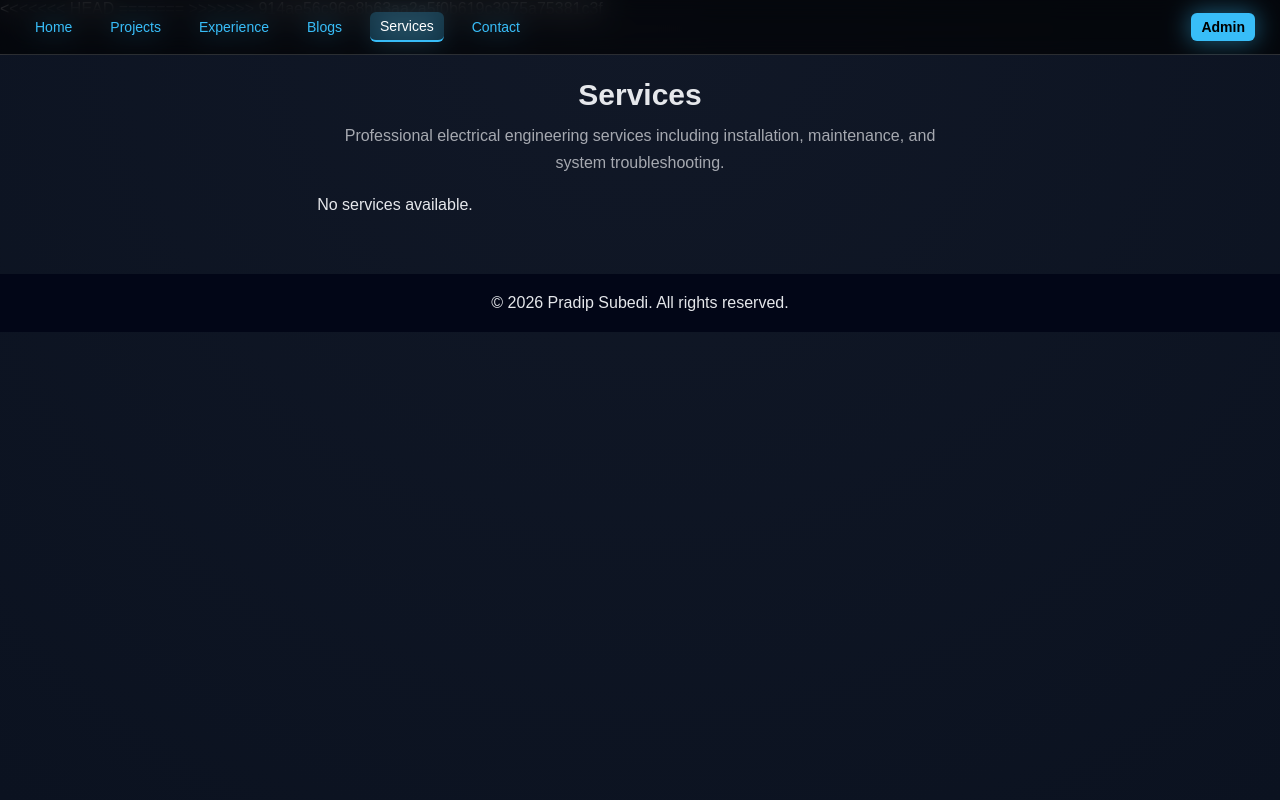
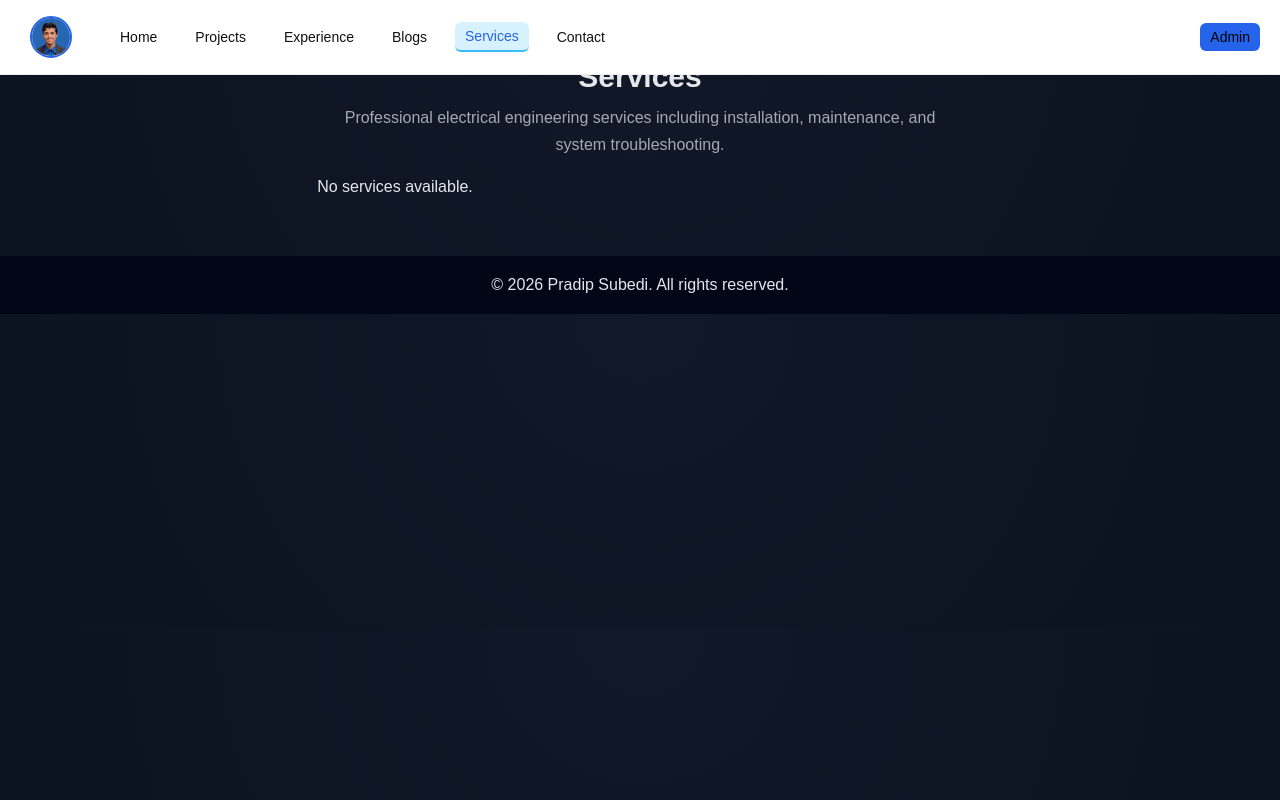
Before and after one commit to sprasapradip/pradip, a PHP site: page /services.php in a window 1280 px wide. Run offline with PHP 8.4, Linux system fonts and the light colour scheme; data that the repository does not hold is empty.

Commit message:
profile photo and service section updated

```diff
--- a/header.php
+++ b/header.php
@@ -20,50 +20,94 @@ $current = basename($_SERVER['PHP_SELF']);
 <link rel="icon" type="image/png" href="/pradip/images/favicon.jpg">
 <link rel="stylesheet" href="/pradip/style.css">
 
-<!-- SEO -->
 <meta name="description" content="Pradip Subedi, Electrical Engineer at Maulakalika Cable Car specializing in power systems and industrial maintenance.">
+
 <meta name="keywords" content="Electrical Engineer, Cable Car, Power Systems, Nepal">
 
-<!-- Open Graph -->
 <meta property="og:title" content="Pradip Subedi">
 <meta property="og:description" content="Electrical Engineer at Maulakalika Cable Car.">
 <meta property="og:image" content="https://pradipsubedi1.com.np/assets/img/profile.jpg">
 <meta property="og:url" content="https://pradipsubedi1.com.np/">
 <meta property="og:type" content="website">
 
-<!-- MOBILE NAV SCROLL FIX -->
 <style>
-    .nav-left {
-        overflow-x: auto;
-        white-space: nowrap;
-        -webkit-overflow-scrolling: touch; /* smooth scroll on iOS */
-        scrollbar-width: none;             /* hide scrollbar on Firefox */
-        -ms-overflow-style: none;          /* hide scrollbar on IE/Edge */
-    }
+.navbar{
+    display:flex;
+    align-items:center;
+    justify-content:space-between;
+    padding:10px 20px;
+    background:#fff;
+    border-bottom:1px solid #eee;
+}
 
-    /* Hide scrollbar on Chrome & Safari */
-    .nav-left::-webkit-scrollbar {
-        display: none;
-    }
+/* LEFT SIDE */
+.nav-left{
+    display:flex;
+    align-items:center;
+    gap:18px;
+    overflow-x:auto;
+    white-space:nowrap;
+}
 
-    .nav-left a {
-        white-space: nowrap; /* prevent each link from wrapping */
-    }
+/* HERO ICON */
+.hero-logo{
+    display:flex;
+    align-items:center;
+    margin-right:10px;
+}
 
-    /* Keep Admin button always visible, never squished */
-    .nav-right {
-        flex-shrink: 0;
-    }
+.hero-logo img{
+    width:42px;
+    height:42px;
+    border-radius:50%;
+    object-fit:cover;
+    border:2px solid #2563eb;
+    transition:0.3s;
+}
+
+.hero-logo img:hover{
+    transform:scale(1.05);
+}
+
+/* LINKS */
+.nav-left a{
+    text-decoration:none;
+    color:#111;
+    font-weight:500;
+    white-space:nowrap;
+}
+
+.nav-left a.active{
+    color:#2563eb;
+}
+
+/* RIGHT */
+.nav-right{
+    flex-shrink:0;
+}
+
+.admin-btn{
+    background:#2563eb;
+    color:#fff;
+    padding:8px 14px;
+    border-radius:8px;
+    text-decoration:none;
+    font-weight:500;
+}
 </style>
 
 </head>
 <body>
 
-<!-- NAVBAR -->
 <nav class="navbar">
 
-    <!-- LEFT MENU -->
+    <!-- LEFT -->
     <div class="nav-left">
+
+        <!-- HERO PHOTO -->
+        <a href="/pradip/index.php" class="hero-logo">
+            <img src="/pradip/images/favicon.jpg" alt="Pradip Subedi">
+        </a>
 
         <a href="/pradip/index.php" class="<?= ($current == 'index.php') ? 'active' : '' ?>">
             Home
@@ -76,6 +120,7 @@ $current = basename($_SERVER['PHP_SELF']);
         <a href="/pradip/experience.php" class="<?= ($current == 'experience.php') ? 'active' : '' ?>">
             Experience
         </a>
+
         <a href="/pradip/blogs.php" class="<?= ($current == 'blogs.php') ? 'active' : '' ?>">
             Blogs
         </a>
@@ -90,7 +135,7 @@ $current = basename($_SERVER['PHP_SELF']);
 
     </div>
 
-    <!-- RIGHT ADMIN -->
+    <!-- RIGHT -->
     <div class="nav-right">
 
         <?php if (!empty($_SESSION['admin'])): ?>
--- a/services.php
+++ b/services.php
@@ -1,4 +1,3 @@
-<<<<<<< HEAD
 <?php include 'config.php'; ?>
 <?php include 'header.php'; ?>
 <?php
@@ -14,12 +13,6 @@ $stmt->execute();
 $result = $stmt->get_result();
 
 ?>
-=======
-<?php include 'header.php'; ?>
-
-<link rel="stylesheet" href="style.css">
-
->>>>>>> 914ae56c96e8b63aa2a5f0b619c3975a75381c3f
 
 <section class="page">
 
```
